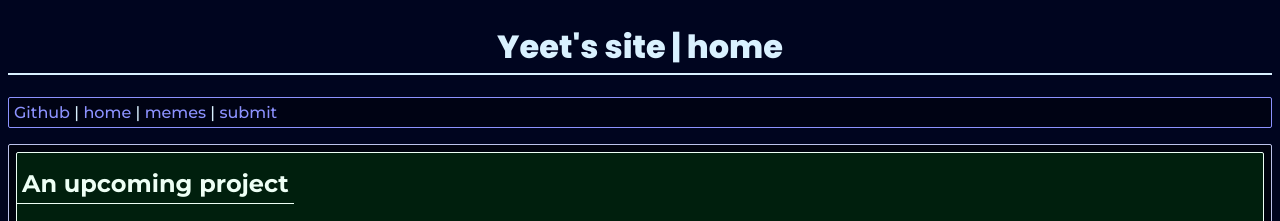
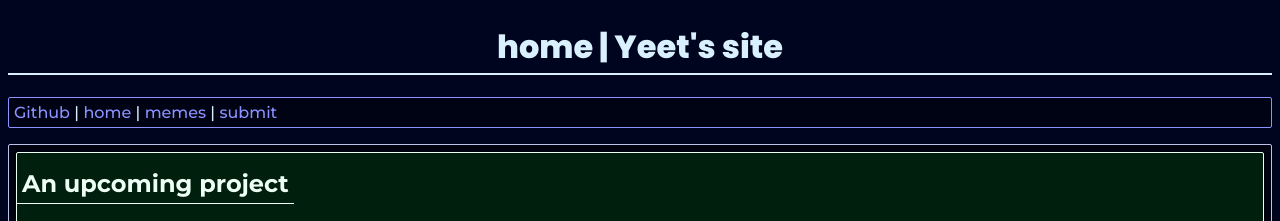
Before and after one commit to yeetssite/yeetssite.github.io, a Jekyll site: the page built from index.html, in a window 1280 px wide and 900 px high. Shown: the top 221 px of the window. Built offline with Jekyll 4.4.1, drawn with Linux system fonts in a browser that asks for light colours; some web fonts are replaced; a script that is not in the unit is left out.

Commit message:
Update default.html

```diff
--- a/_layouts/default.html
+++ b/_layouts/default.html
@@ -19,7 +19,7 @@
 	</head>
 	<body>
 		<header>
-			<h1 class="logo" id="timelogo">{{ site.title }} | {{ page.title }}</h1>
+			<h1 class="logo" id="timelogo">{{ page.title }} | {{ site.title }}</h1>
 			<p class="linkbar"><a href="https://github.com/yeetssite">Github</a> | <a href="https://yeetssite.github.io">home</a> | <a href="https://yeetssite.github.io/memes/"> memes </a> | <a href="mailto:itsyeetsup@gmail.com?subject=I%20wanna%20submit%20a%20meme"> submit </a></p>
 
 		</header>
```
Also changed, not shown: other parts of _layouts/default.html (+1 -1 lines).
